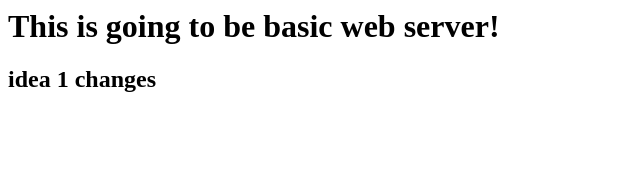
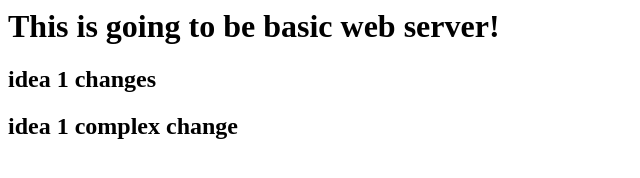
Before and after one commit to prashant7090/webapp, a plain HTML site: page index.html in a window 1280 px wide. Shown: the whole page, without its empty margins (0-640 px from the left). Drawn offline with Linux system fonts and the light colour scheme.

Commit message:
Complex changes.

```diff
--- a/index.html
+++ b/index.html
@@ -1,3 +1,5 @@
 <h1>This is going to be basic web server!</h1>
 
 <h2>idea 1 changes</h2>
+
+<h2>idea 1 complex change</h2>
```
